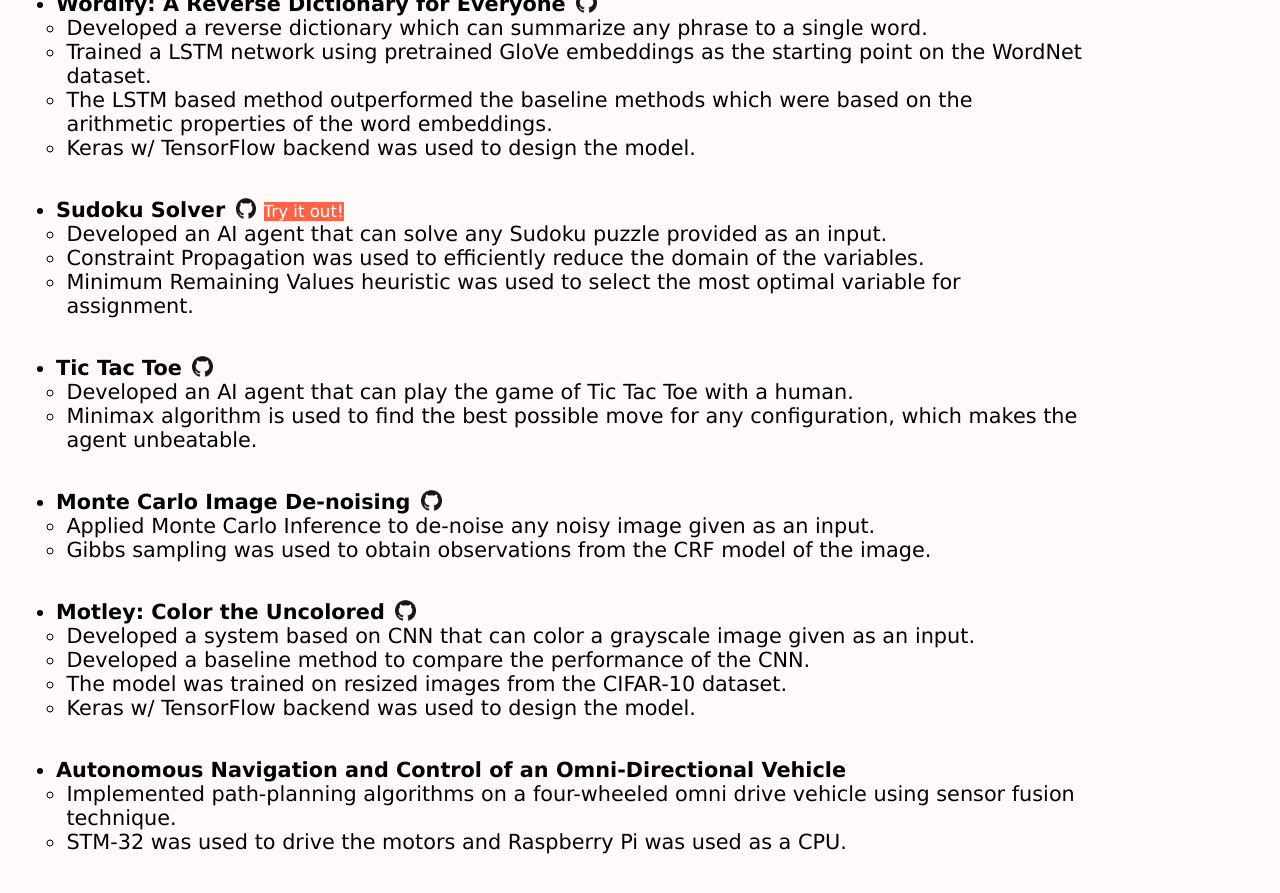
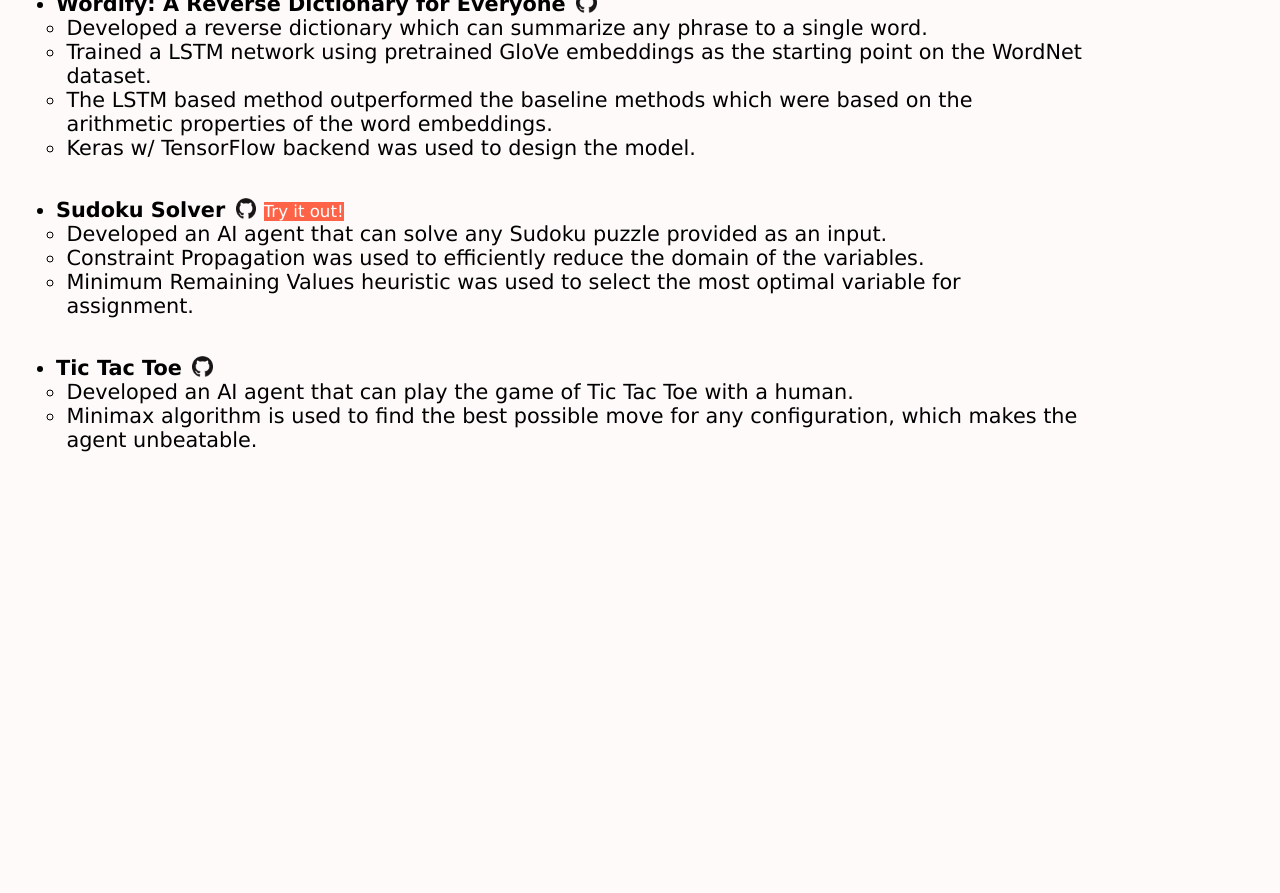
Before and after one commit to jshcs/jshcs.github.io, a Jekyll site: the page built from projects/index.html, in a window 1280 px wide and 900 px high, scrolled down 591 px. Shown: the top 893 px of the window. Built offline with Jekyll 4.4.1, drawn with Linux system fonts in a browser that asks for light colours; some web fonts are replaced; after the commit the page ends 1089 px from its top, so only the background shows below that.

Commit message:
Removed old projects

```diff
--- a/projects/index.html
+++ b/projects/index.html
@@ -41,25 +41,5 @@ word embeddings.</li>
     <li class="projects-description-list">Minimax algorithm is used to find the best possible move for any configuration, which makes the agent unbeatable.</li>
   </ul>
   </li><br><br>
-  <li class="projects-list">Monte Carlo Image De-noising<a href="https://github.com/jshcs/dnoise" target="_blank"><img src="/assets/github.png" /></a>
-  <ul>
-    <li class="projects-description-list">Applied Monte Carlo Inference to de-noise any noisy image given as an input.</li>
-    <li class="projects-description-list">Gibbs sampling was used to obtain observations from the CRF model of the image.</li>
-  </ul>
-  </li><br><br>
-  <li class="projects-list">Motley: Color the Uncolored<a href="https://github.com/jshcs/motley" target="_blank"><img src="/assets/github.png" /></a>
-  <ul>
-    <li class="projects-description-list">Developed a system based on CNN that can color a grayscale image given as an input.</li>
-    <li class="projects-description-list">Developed a baseline method to compare the performance of the CNN.</li>
-    <li class="projects-description-list">The model was trained on resized images from the CIFAR-10 dataset.</li>
-    <li class="projects-description-list">Keras w/ TensorFlow backend was used to design the model.</li>
-  </ul>
-  </li><br><br>
-  <li class="projects-list">Autonomous Navigation and Control of an Omni-Directional Vehicle
-  <ul>
-    <li class="projects-description-list">Implemented path-planning algorithms on a four-wheeled omni drive vehicle using sensor fusion technique.</li>
-    <li class="projects-description-list">STM-32 was used to drive the motors and Raspberry Pi was used as a CPU.</li>
-  </ul>
-  </li><br><br>
 </ul>
 </div>
```
